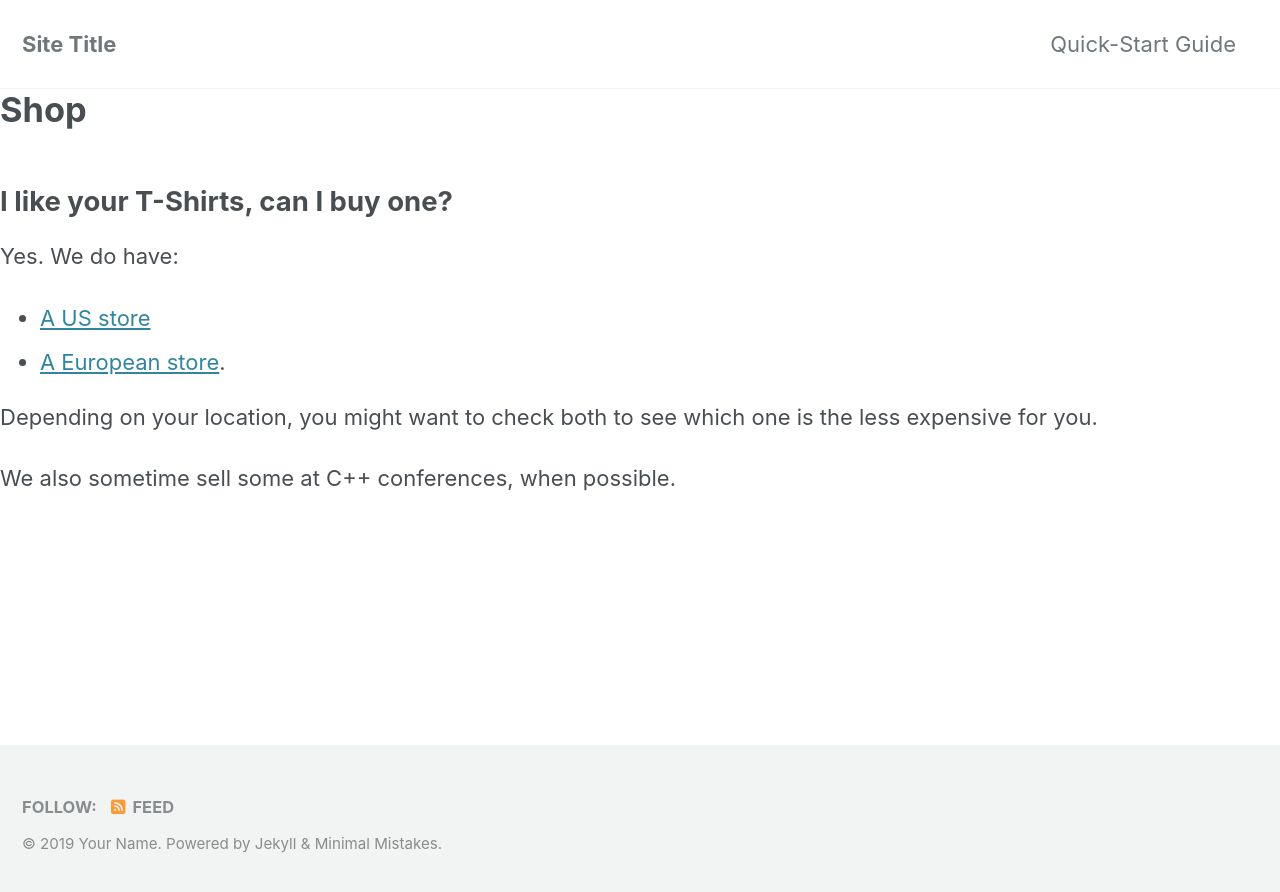
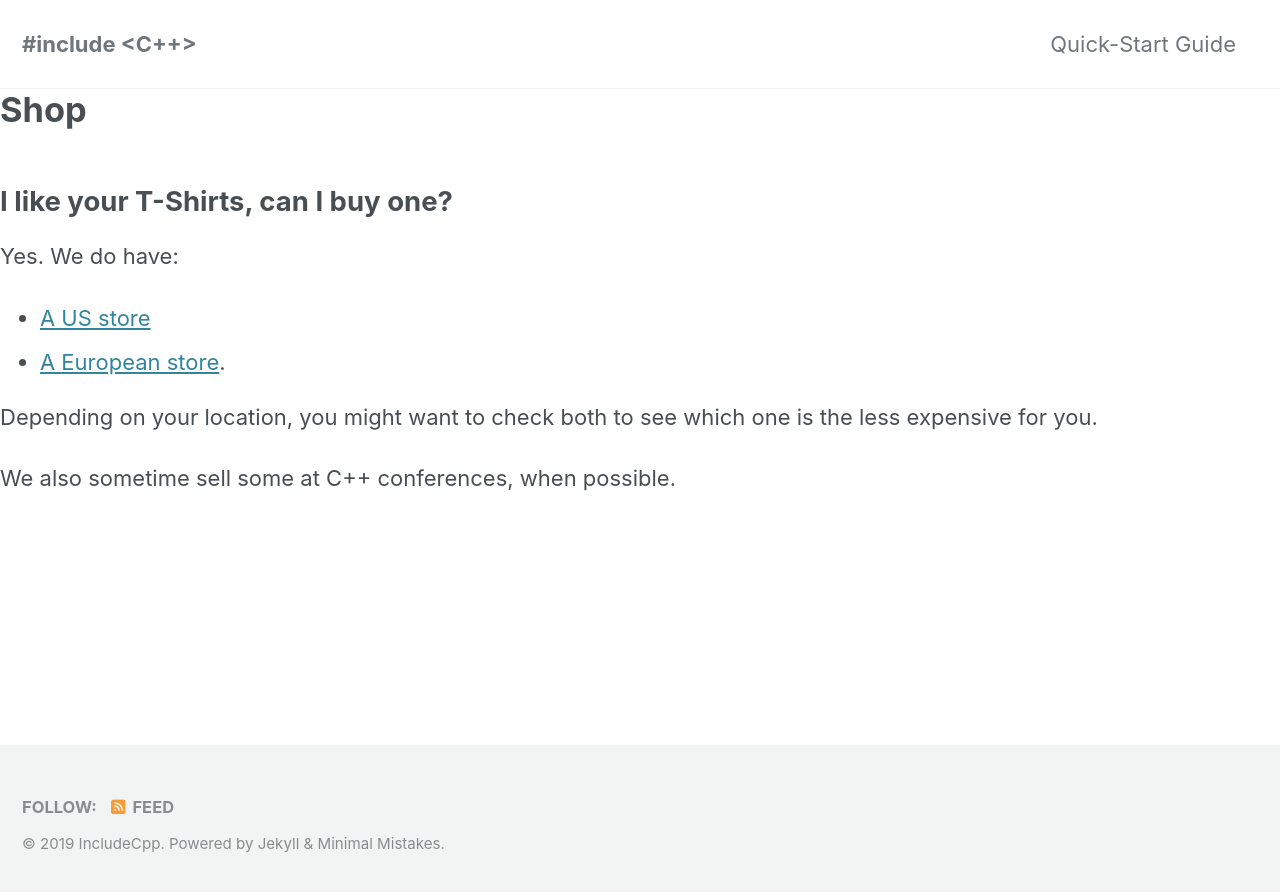
Before and after one commit to include-cpp/include-cpp.github.io, a Jekyll site: the page built from shop.md, in a window 1280 px wide. Shown: the top 892 px of the page. Built offline with Jekyll 4.4.1, drawn with Linux system fonts in a browser that asks for light colours; cached includes are drawn as plain includes; nearby versions of some CDN libraries; our own code applies the rules of GitHub Pages for plain Markdown files.

Commit message:
Set basic site configuration

```diff
--- a/_config.yml
+++ b/_config.yml
@@ -16,10 +16,10 @@ minimal_mistakes_skin    : "default" # "air", "aqua", "contrast", "dark", "dirt"
 
 # Site Settings
 locale                   : "en-US"
-title                    : "Site Title"
+title                    : "#include &lt;C++>"
 title_separator          : "-"
 subtitle                 : # site tagline that appears below site title in masthead
-name                     : "Your Name"
+name                     : "IncludeCpp"
 description              : "An amazing website."
 url                      : # the base hostname & protocol for your site e.g. "https://mmistakes.github.io"
 baseurl                  : # the subpath of your site, e.g. "/blog"
@@ -107,7 +107,7 @@ analytics:
 
 # Site Author
 author:
-  name             : "Your Name"
+  name             : "IncludeCpp"
   avatar           : # path of avatar image, e.g. "/assets/images/bio-photo.jpg"
   bio              : "I am an **amazing** person."
   location         : "Somewhere"
```
